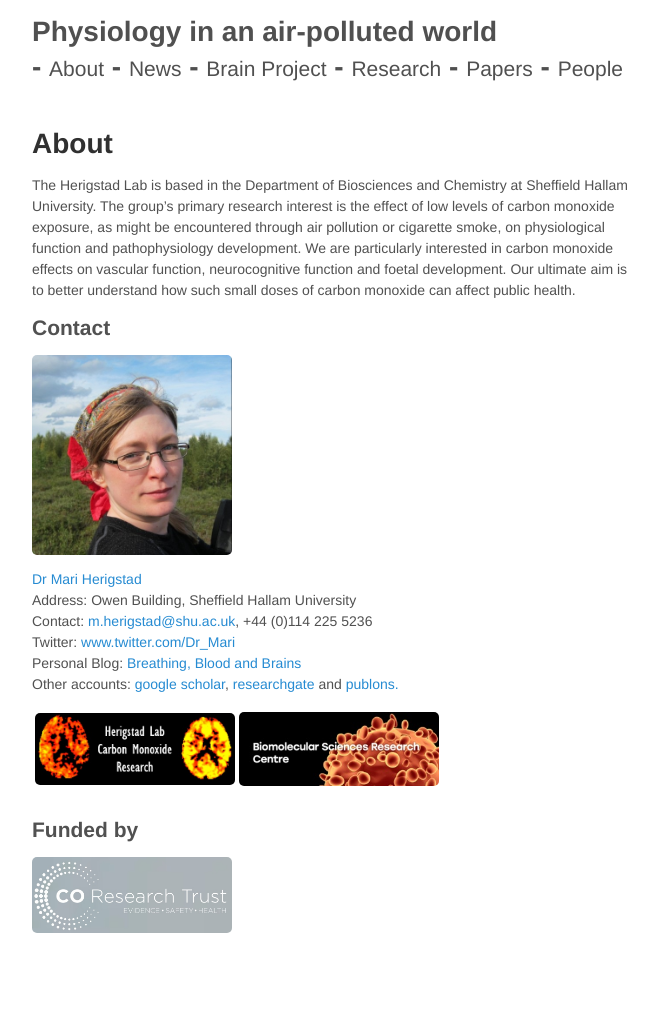
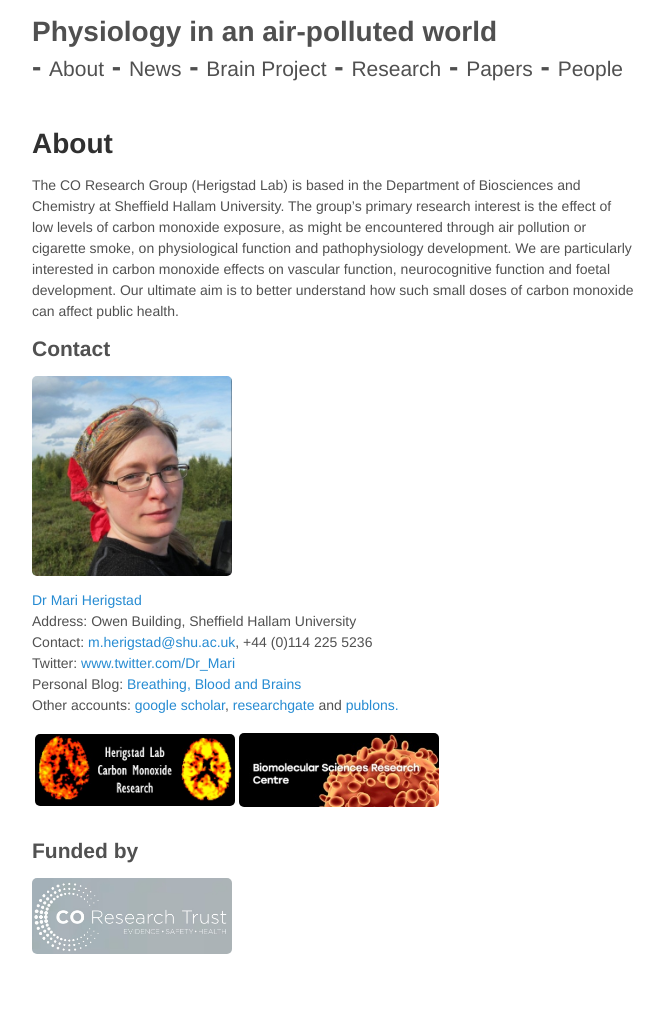
Before and after one commit to mariherigstad/mariherigstad.github.io, a Jekyll site: the page built from about.md, in a window 1280 px wide. Shown: the whole page, without its empty margins (307-971 px from the left). Built offline with Jekyll 4.4.1, drawn with Linux system fonts in a browser that asks for light colours; before the commit the page ends 1010 px from its top, so only the background shows below that.

Commit message:
Update about.md

```diff
--- a/about.md
+++ b/about.md
@@ -3,7 +3,7 @@
 title: About
 redirect_from: "/"
 ---
-The Herigstad Lab is based in the Department of Biosciences and Chemistry at Sheffield Hallam University. The group's primary research interest is the effect of low levels of carbon monoxide exposure, as might be encountered through air pollution or cigarette smoke, on physiological function and pathophysiology development. We are particularly interested in carbon monoxide effects on vascular function, neurocognitive function and foetal development. Our ultimate aim is to better understand how such small doses of carbon monoxide can affect public health.
+The CO Research Group (Herigstad Lab) is based in the Department of Biosciences and Chemistry at Sheffield Hallam University. The group's primary research interest is the effect of low levels of carbon monoxide exposure, as might be encountered through air pollution or cigarette smoke, on physiological function and pathophysiology development. We are particularly interested in carbon monoxide effects on vascular function, neurocognitive function and foetal development. Our ultimate aim is to better understand how such small doses of carbon monoxide can affect public health.
 
 ## Contact
 
```
